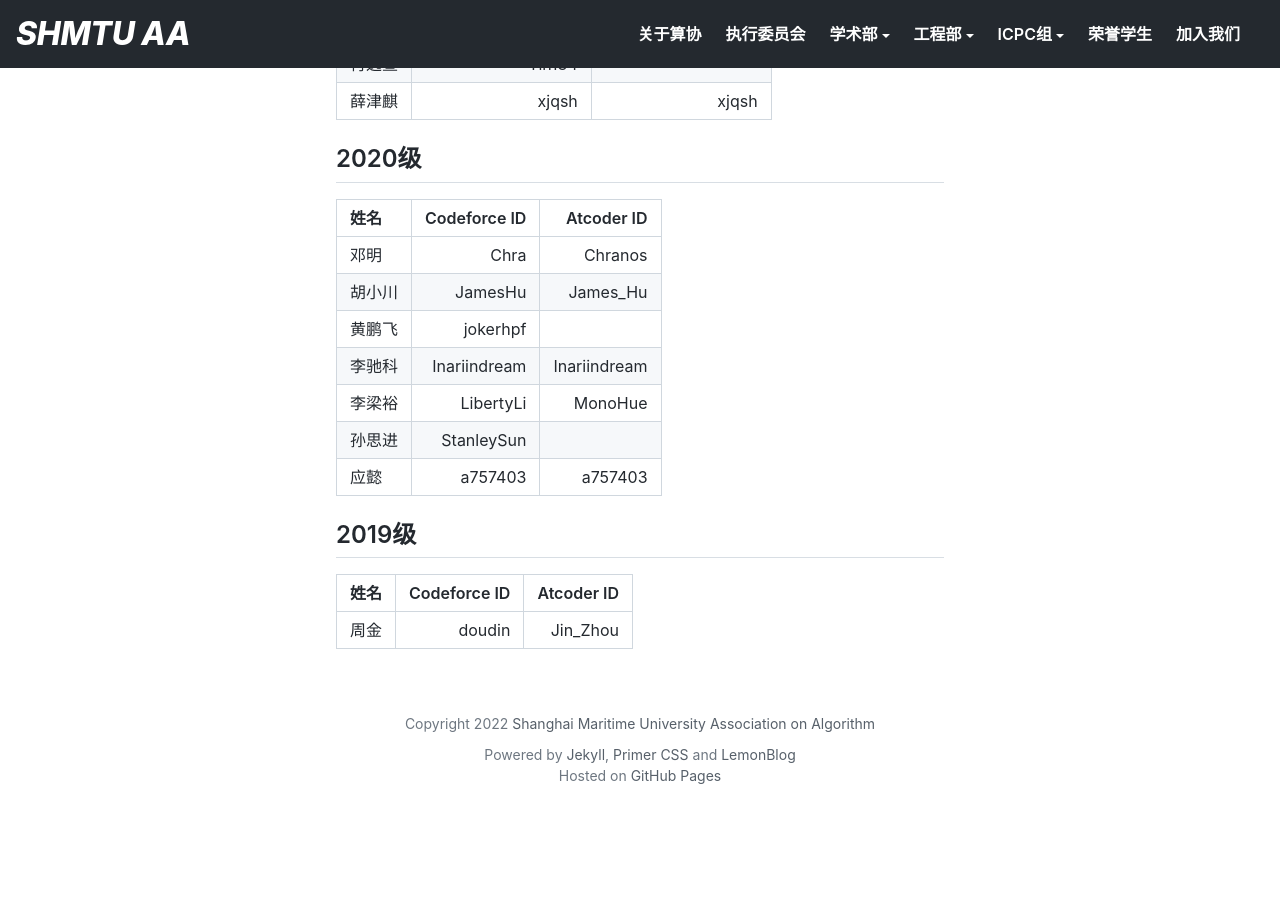
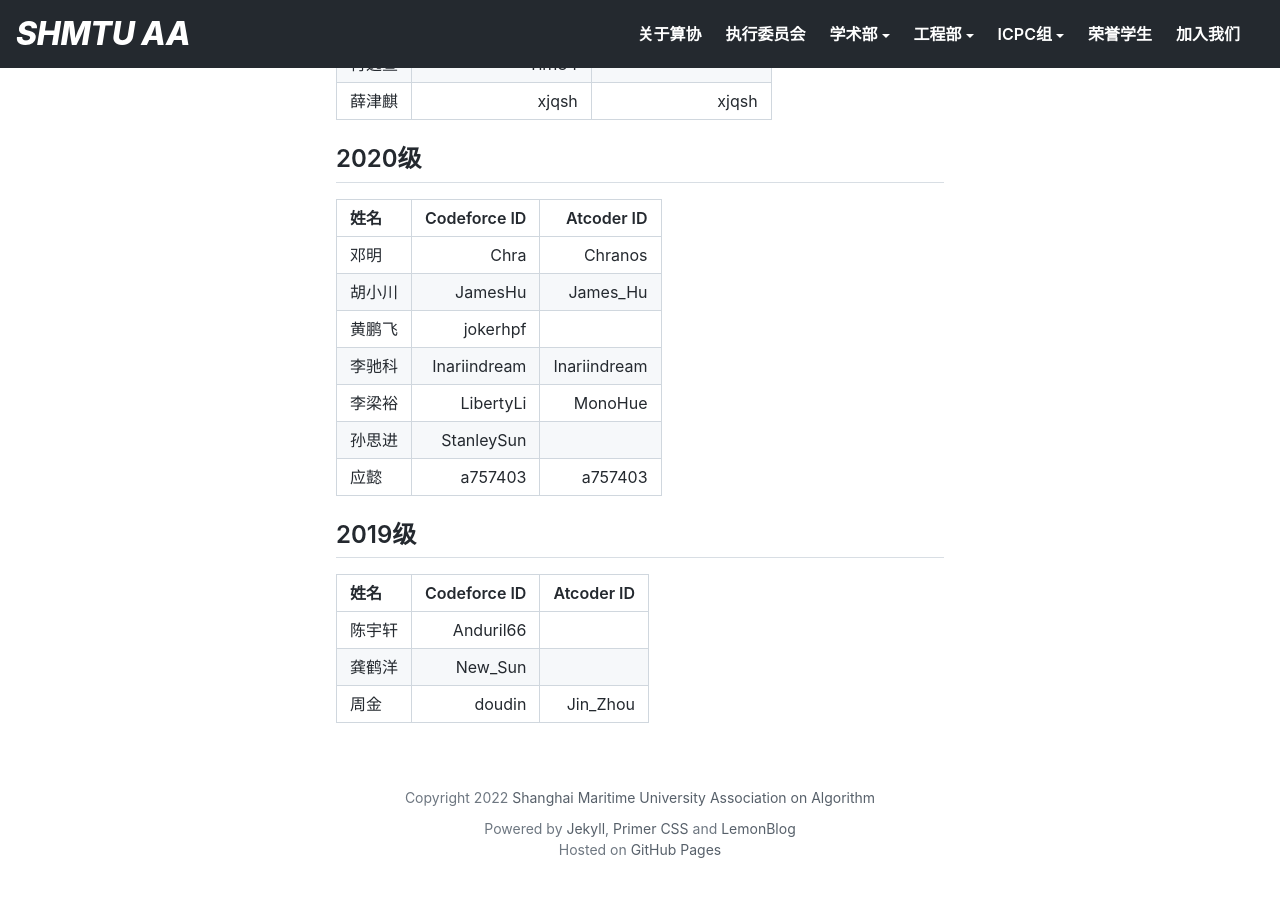
Before and after one commit to shmtuaa/shmtuaa.org, a Jekyll site: the page built from _posts/2022-10-20-ICPC-id.md, in a window 1280 px wide and 900 px high, scrolled down 1179 px. Shown: the top 897 px of the window. Built offline with Jekyll 4.4.1, drawn with Linux system fonts in a browser that asks for light colours; before the commit the page ends 2005 px from its top, so only the background shows below that.

Commit message:
UPD icpc id

```diff
--- a/_posts/2022-10-20-ICPC-id.md
+++ b/_posts/2022-10-20-ICPC-id.md
@@ -55,6 +55,8 @@ excerpt: 上海海事大学ICPC选手们在Codeforces和Atcoder的ID。
 
 ## 2019级
 
-| 姓名  | Codeforce ID | Atcoder ID |
-|:----|-------------:|-----------:|
-| 周金	 |      doudin	 |   Jin_Zhou |
+| 姓名   | Codeforce ID | Atcoder ID |
+|:-----|-------------:|-----------:|
+| 陈宇轩  |   	Anduril66 ||
+| 龚鹤洋	 |      New_Sun ||
+| 周金	  |      doudin	 |   Jin_Zhou |
```
